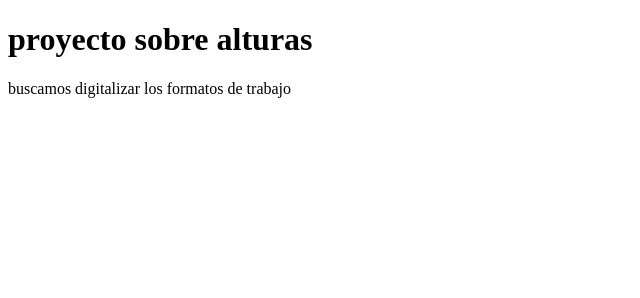
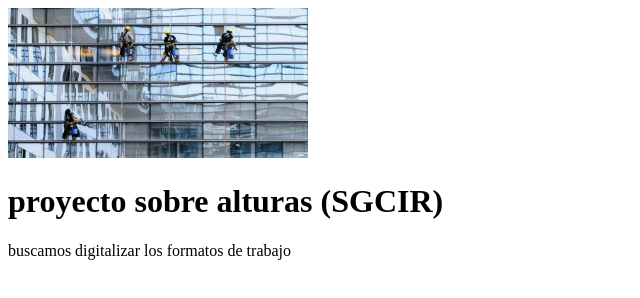
Before and after one commit to orlando1014/sena-git, a plain HTML site: page index.html in a window 1280 px wide. Shown: the whole page, without its empty margins (0-640 px from the left). Drawn offline with Linux system fonts and the light colour scheme; files whose address does not match are found by name.

Commit message:
se agrego

```diff
--- a/index.html
+++ b/index.html
@@ -1,4 +1,3 @@
-
 <!DOCTYPE HTML>
 <html lang="es">
 <head>
@@ -7,7 +6,8 @@
   <meta name="description" content="Descripción de la página…">
 </head>
 <body>
-  <h1> proyecto sobre alturas</h1>
+     <img src= "C:\repository/altura.jpeg" width="300" height="150">
+  <h1 > proyecto sobre alturas (SGCIR)</h1>
   <p>buscamos digitalizar los formatos de trabajo</p>
 </body>
 </html>
```
Also changed, not shown: altura.jpeg (added).
